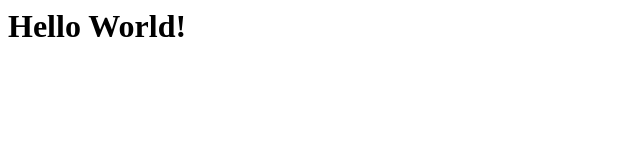
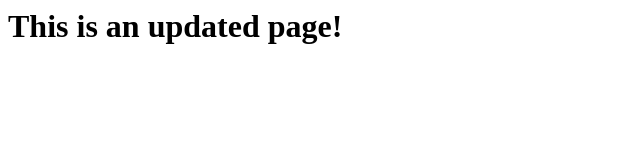
Before and after one commit to vjcagay/web-build-preview-workflow, a plain HTML site: page src/index.html in a window 1280 px wide. Shown: the whole page, without its empty margins (0-640 px from the left). Drawn offline with Linux system fonts and the light colour scheme.

Commit message:
Implement preview builds

```diff
--- a/src/index.html
+++ b/src/index.html
@@ -4,6 +4,6 @@
     <title>Test</title>
   </head>
   <body>
-    <h1>Hello World!</h1>
+    <h1>This is an updated page!</h1>
   </body>
 </html>
```
Also changed, not shown: 3 other files.
